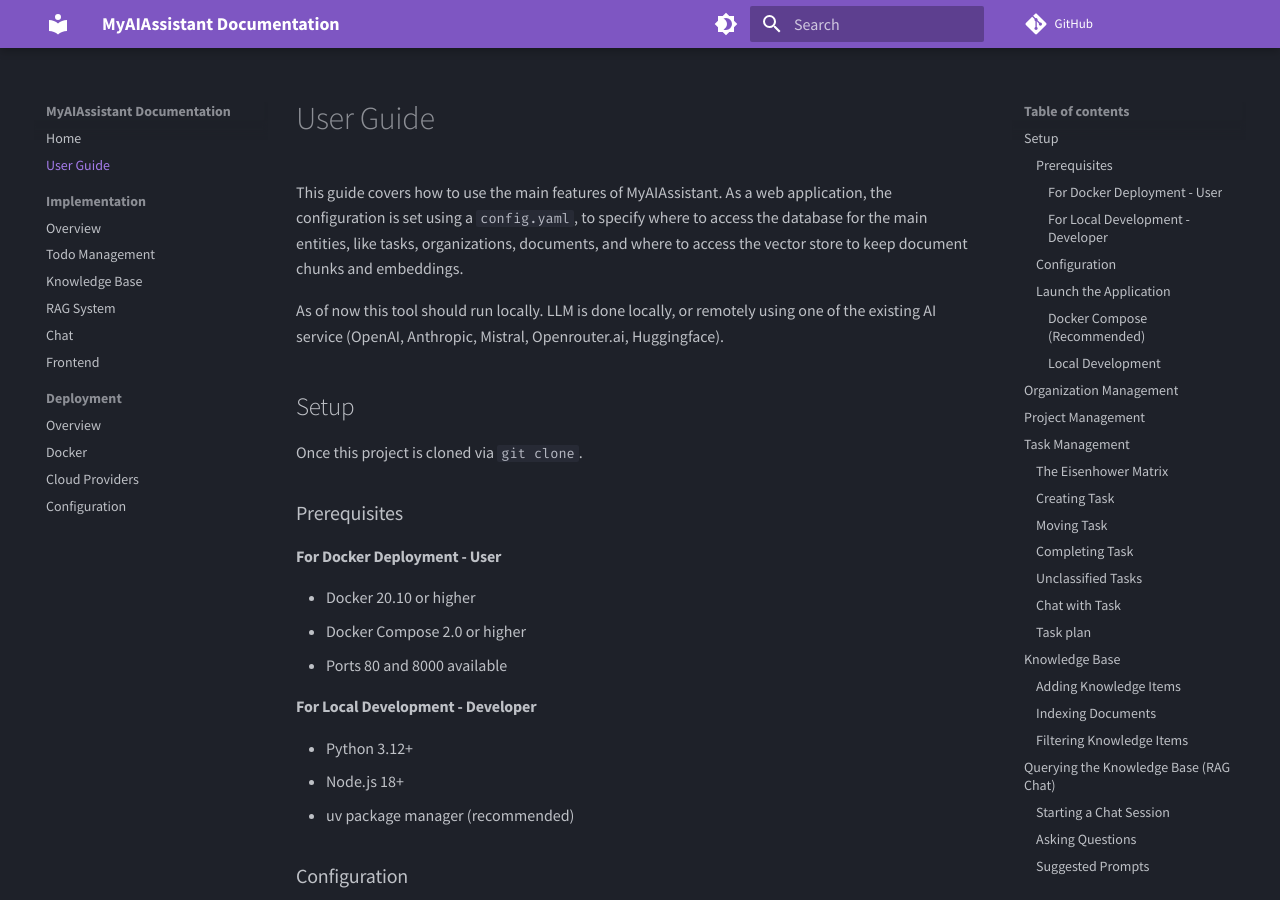
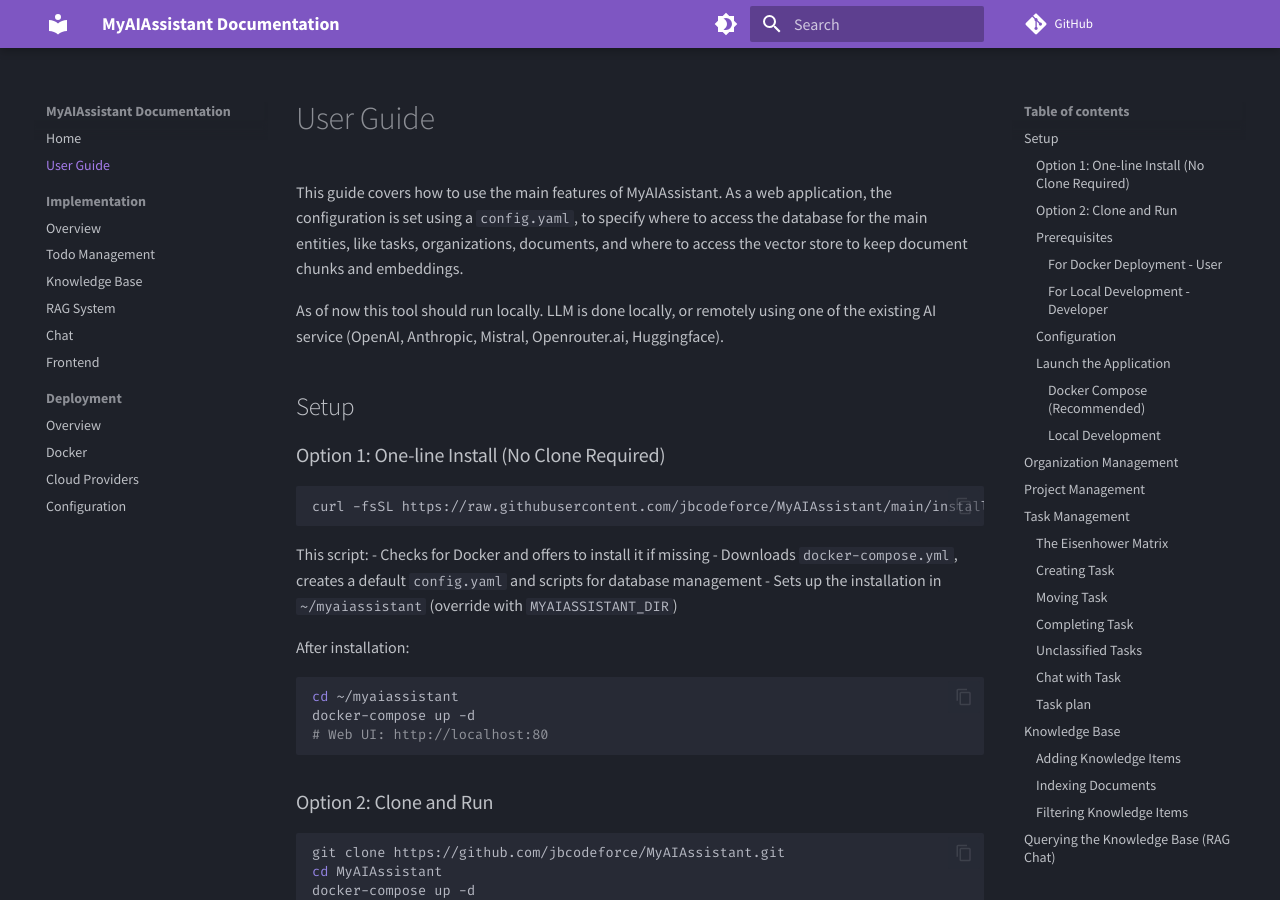
Before and after one commit to jbcodeforce/MyAIAssistant, an MkDocs documentation site: the page built from docs/user_guide/index.md, in a window 1280 px wide and 900 px high. Built offline with MkDocs 1.6.1 and Material for MkDocs 9.7.7, drawn with Linux system fonts in a browser that asks for light colours; comment, search, counter and statistics services are not loaded; some of the changed text lies outside the part shown.

Commit message:
add install script

````diff
--- a/docs/user_guide/index.md
+++ b/docs/user_guide/index.md
@@ -6,7 +6,33 @@
 
 ## Setup
 
-Once this project is cloned via `git clone`.
+### Option 1: One-line Install (No Clone Required)
+
+```bash
+curl -fsSL https://raw.githubusercontent.com/jbcodeforce/MyAIAssistant/main/install.sh | bash
+```
+
+This script:
+- Checks for Docker and offers to install it if missing
+- Downloads `docker-compose.yml`, creates a default `config.yaml` and scripts for database management
+- Sets up the installation in `~/myaiassistant` (override with `MYAIASSISTANT_DIR`)
+
+After installation:
+```bash
+cd ~/myaiassistant
+docker-compose up -d
+# Web UI: http://localhost:80
+```
+
+### Option 2: Clone and Run
+
+```sh
+git clone https://github.com/jbcodeforce/MyAIAssistant.git
+cd MyAIAssistant
+docker-compose up -d
+# Web UI: http://localhost:80
+```
+
 
 ### Prerequisites
 
````
Also changed, not shown: README.md (+25 -10 lines), 1 other file.
